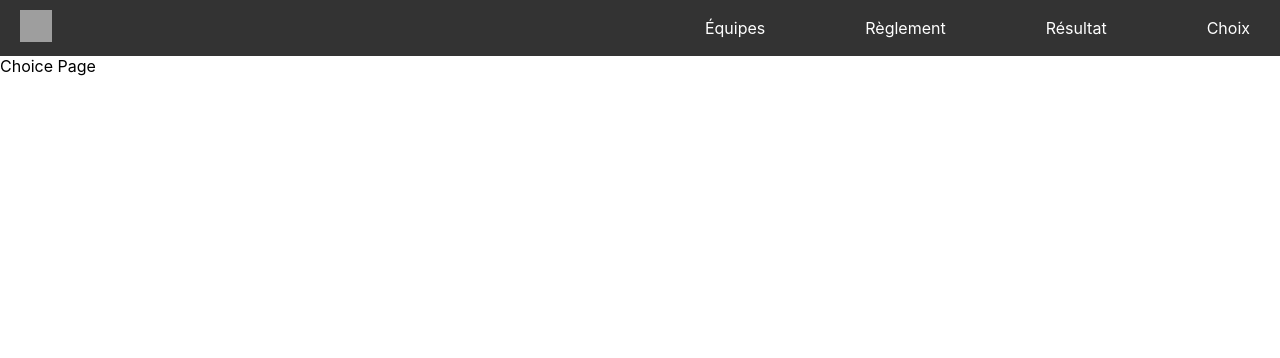
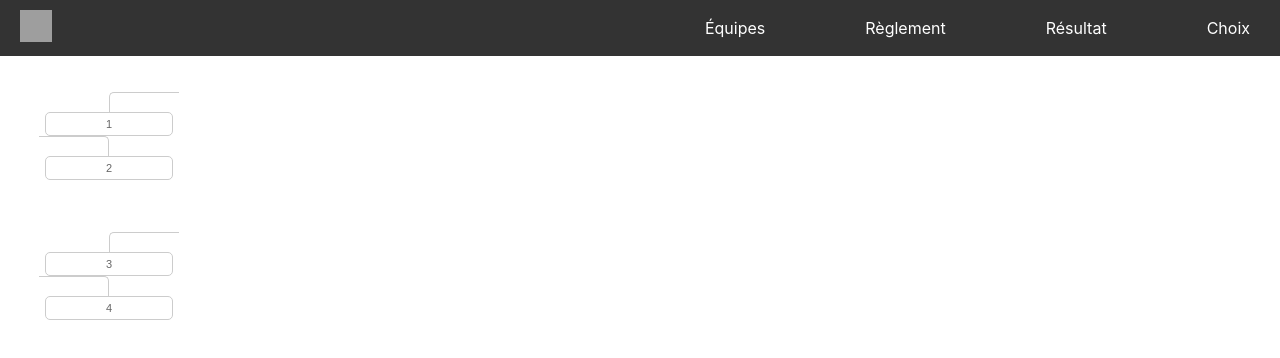
Before and after one commit to llanelli13/Web_M1, a React (Create React App) app in the folder web_m1/: page /Choice in a window 1280 px wide. Shown: the top 358 px of the page. Built offline with nearby package versions, Linux system fonts and the light colour scheme; grey boxes are pictures that could not be loaded.

Commit message:
ajout de l'arbre pas fini

```diff
--- /dev/null
+++ b/web_m1/src/components/Style/tree.css
@@ -0,0 +1,89 @@
+.tree ul {
+    display:flex;
+    flex-direction:column;
+    padding-top: 20px; position: relative;
+    transition: all 0.5s;
+    -webkit-transition: all 0.5s;
+    -moz-transition: all 0.5s;
+}
+
+.tree li {
+    float: left; text-align: center;
+    list-style-type: none;
+    position: relative;
+    padding: 20px 5px 0 5px;
+
+    transition: all 0.5s;
+    -webkit-transition: all 0.5s;
+    -moz-transition: all 0.5s;
+}
+
+.tree li::before, .tree li::after{
+    content: '';
+    position: absolute; top: 0; right: 50%;
+    border-top: 1px solid #ccc;
+    width: 50%; height: 20px;
+}
+.tree li::after{
+    right: auto; left: 50%;
+    border-left: 1px solid #ccc;
+}
+
+.tree li:only-child::after, .tree li:only-child::before {
+    display: none;
+}
+
+.tree li:only-child{ padding-top: 0;}
+
+.tree li:first-child::before, .tree li:last-child::after{
+    border: 0 none;
+}
+.tree li:last-child::before{
+    border-right: 1px solid #ccc;
+    border-radius: 0 5px 0 0;
+    -webkit-border-radius: 0 5px 0 0;
+    -moz-border-radius: 0 5px 0 0;
+}
+.tree li:first-child::after{
+    border-radius: 5px 0 0 0;
+    -webkit-border-radius: 5px 0 0 0;
+    -moz-border-radius: 5px 0 0 0;
+}
+.tree ul ul::before{
+    content: '';
+    position: absolute; top: 0; left: 50%;
+    border-left: 1px solid #ccc;
+    width: 0; height: 20px;
+}
+.tree li div{
+    border: 1px solid #ccc;
+    padding: 5px 60px;
+    text-decoration: none;
+    color: #666;
+    font-family: arial, verdana, tahoma;
+    font-size: 11px;
+    display: inline-block;
+
+    border-radius: 5px;
+    -webkit-border-radius: 5px;
+    -moz-border-radius: 5px;
+
+    transition: all 0.5s;
+    -webkit-transition: all 0.5s;
+    -moz-transition: all 0.5s;
+}
+.tree li div:hover, .tree li div:hover+ul li div {
+    background: #c8e4f8; color: #000; border: 1px solid #94a0b4;
+}
+.tree li div:hover+ul li::after,
+.tree li div:hover+ul li::before,
+.tree li div:hover+ul::before,
+.tree li div:hover+ul ul::before{
+    border-color:  #94a0b4;
+}
+
+.tree-container {
+    display: flex;
+    flex-direction: column;
+    align-items: flex-start;
+}
--- a/web_m1/src/views/ChoicePage.js
+++ b/web_m1/src/views/ChoicePage.js
@@ -1,10 +1,64 @@
-// src/views/HomePage.js
-import React from 'react';
+import React, { useState } from 'react';
+import '../components/Style/tree.css';
 
 const ChoicePage = () => {
+    const [game, setGame] = useState([
+        {
+            id: '1',
+            text: 'xdbcjhsdvjcsdf',
+            diamond: false,
+            game: 'game1', // Ajoutez une propriété "game" pour indiquer le jeu
+        },
+        {
+            id: '2',
+            text: 'eazef',
+            diamond: false,
+            game: 'game1',
+        },
+        {
+            id: '3',
+            text: 'eazffea',
+            diamond: false,
+            game: 'game2',
+        },
+        {
+            id: '4',
+            text: 'tetzaf',
+            diamond: false,
+            game: 'game2',
+        },
+    ]);
+
+    const handleItemClick = (item) => {
+        if (item.children) {
+            item.children.push({ id: item.id, text: 'Nouvel élément', diamond: false, game: item.game });
+        } else {
+            item.children = [{ id: item.id, text: 'Nouvel élément', diamond: false, game: item.game }];
+        }
+        setGame([...game]);
+    };
+
+    const renderTree = (treeData, gameName) => {
+        return (
+            <ul>
+                {treeData
+                    .filter((item) => item.game === gameName) // Filtrer les éléments par jeu
+                    .map((item) => (
+                        <li className={item.text + item.id} onClick={() => handleItemClick(item)}>
+                            <div>{item.id}</div>
+                            {item.children && item.children.length ? renderTree(item.children, gameName) : ''}
+                        </li>
+                    ))}
+            </ul>
+        );
+    };
+
     return (
-        <div>Choice Page</div>
+        <div className="tree-container">
+            <div className="tree">{renderTree(game, 'game1')}</div>
+            <div className="tree">{renderTree(game, 'game2')}</div>
+        </div>
     );
-}
+};
 
 export default ChoicePage;
```
